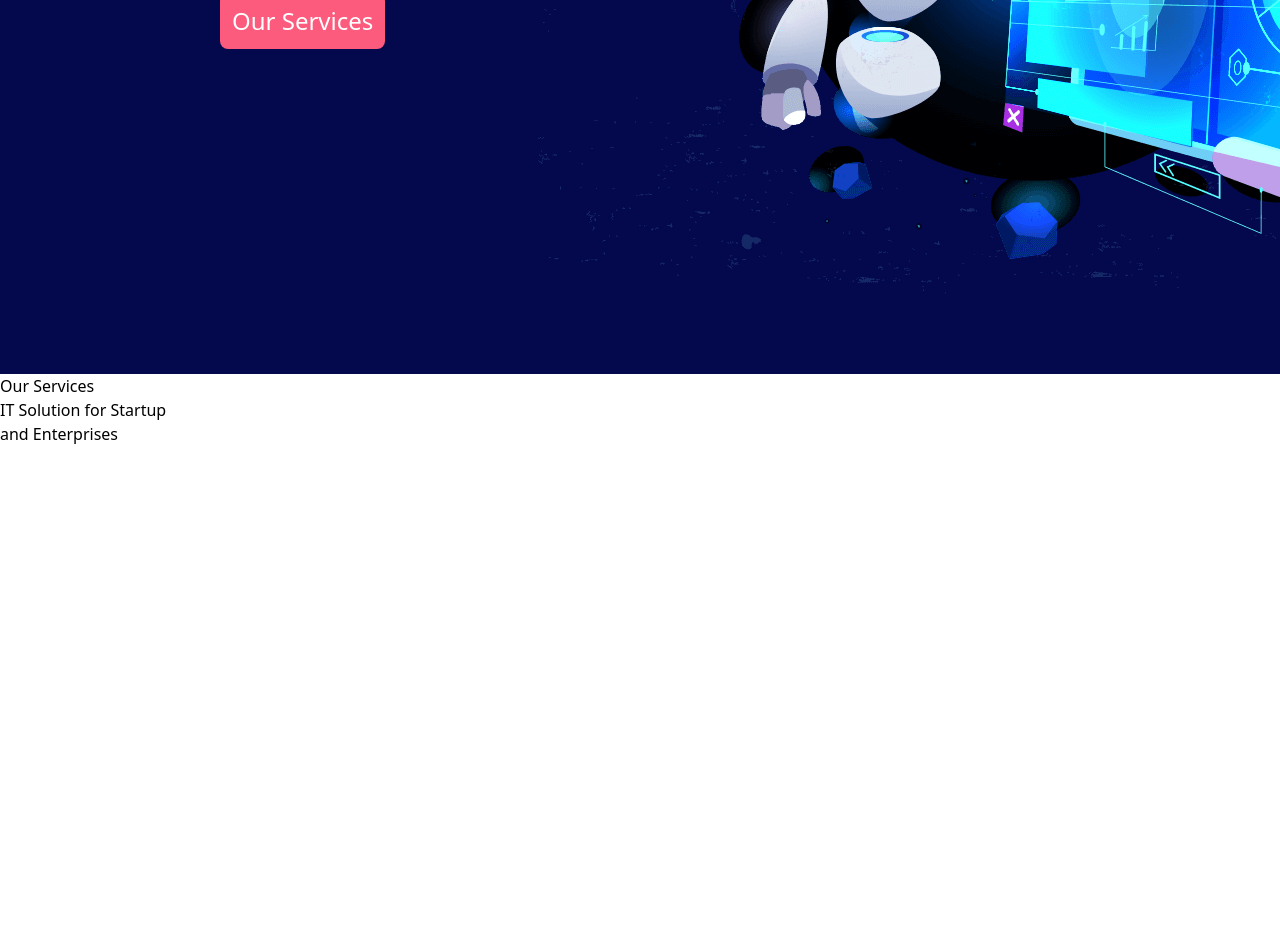
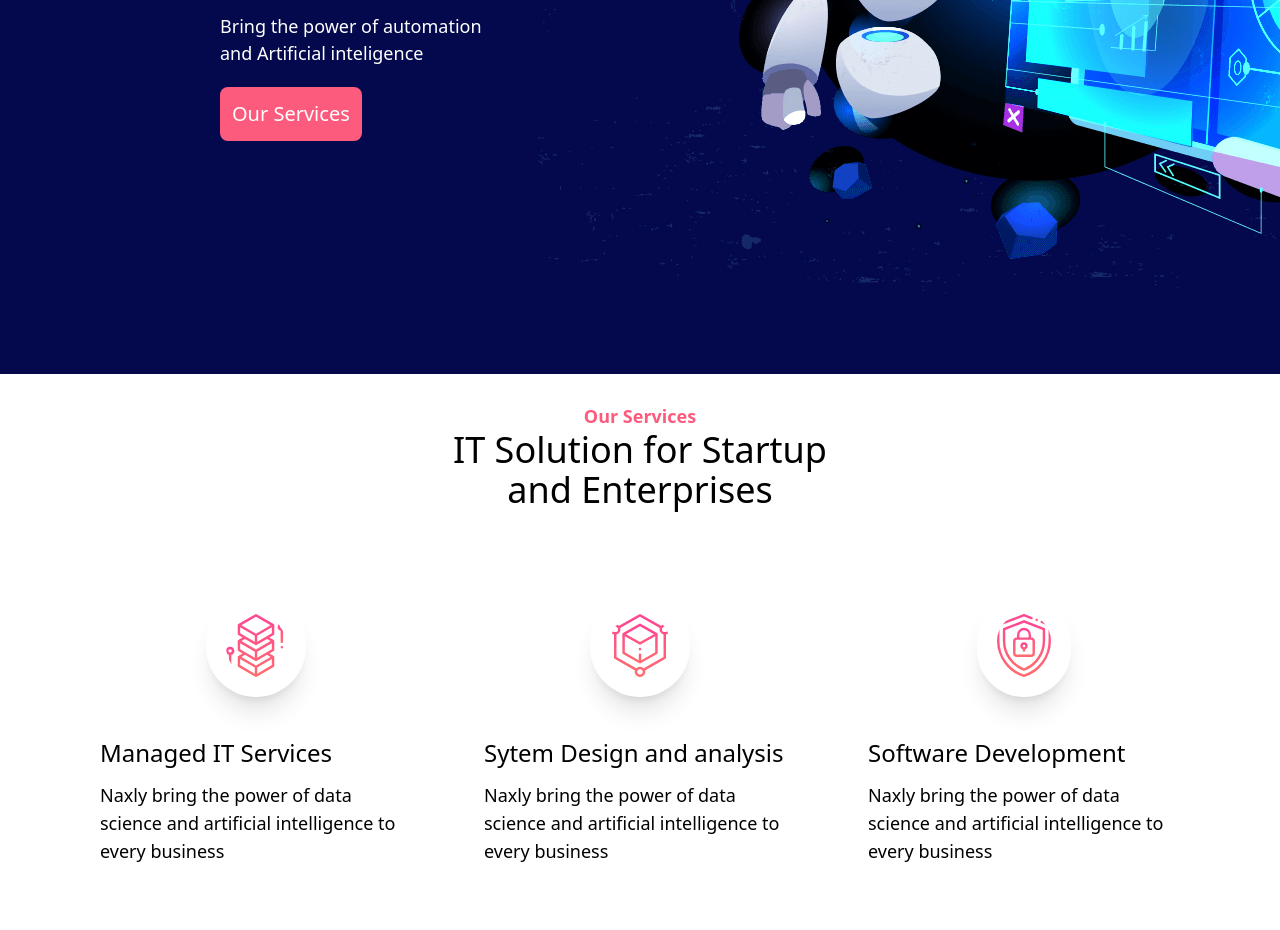
Before and after one commit to efron07/IT-landing-page, a website: page index.html in a window 1280 px wide. Shown: the part 459-1389 px from the top of the page. Before the commit the page ends 905 px from the top, so only its background shows below. Drawn offline with Linux system fonts and the light colour scheme.

Commit message:
services

```diff
--- a/index.html
+++ b/index.html
@@ -27,27 +27,46 @@
         </div>
      </nav>
      <!-- header -->
-    <section id="hoome">
+    <section id="home">
        <header  class="bg-color-secondary pb-20 ">
-        <div class="container ">
+        <div class="container mx-auto">
             <div class="container pr-50 relative left-96 ">
                 <img src="/img/hero-img.png" alt="hero-image" srcset="">
             </div>
-            <div class="container px-48 absolute top-64 left-7 z-10">
-                <h1 class="text-white text-5xl tracking-wider font-bold">We Provide Best <br>IT solution</h1>
-                <p class="text-white pt-6 text-xl">Bring the power of automation <br> and Artificial inteligence</p>
+            <div class="container px-48 absolute top-64 left-7 z-10 mx-auto">
+                <h1 class="text-white text-[64px] tracking-wider ">We Provide Best <br>IT solution</h1>
+                <p class="text-white pt-6 text-[18px]">Bring the power of automation <br> and Artificial inteligence</p>
                 <div class="py-5 ">
-                    <button class="border-solid bg-color-primary p-3 rounded-lg  text-2xl text-white"> Our Services</button>
+                    <button class="border-solid bg-color-primary p-3 rounded-lg  text-[20px] text-white"> Our Services</button>
                 </div>
             </div>
 
         </div>
        </header>
    </section>
-   <section id="services">
-    <div class="container">
-        <p>Our Services</p>
-        <h1>IT Solution for Startup <br> and Enterprises</h1>
+   <section id="services" class="pt-7">
+    <div class="container items-center text-center mx-auto ">
+        <p class="text-center text-color-primary text-lg font-semibold ">Our Services</p>
+        <h1 class="text-center text-4xl">IT Solution for Startup <br> and Enterprises</h1>
+    </div>
+    <div class="container mx-auto flex my-12 items-center justify-center">
+
+      <div class="  w-96 p-9 relative hover:bg-color-primary">
+       <img class=" bg-white  p-5 mx-auto rounded-full shadow-xl" src="/img/services1.svg" alt="service ">
+        <h2 class="text-2xl pt-10">Managed IT Services</h2>
+        <p class="text-lg pt-3">Naxly bring the power of data science and artificial intelligence to every business</p>
+      </div>
+      <div class="  w-96 p-9 relative hover:bg-color-primary">
+       <img class=" bg-white  p-5 mx-auto rounded-full shadow-xl" src="/img/services2.svg" alt="service ">
+        <h2 class="text-2xl pt-10">Sytem Design and analysis</h2>
+        <p class="text-lg pt-3">Naxly bring the power of data science and artificial intelligence to every business</p>
+      </div>
+      <div class="  w-96 p-9 relative hover:bg-color-primary">
+       <img class=" bg-white  p-5 mx-auto rounded-full shadow-xl" src="/img/services3.svg" alt="service ">
+        <h2 class="text-2xl pt-10">Software Development</h2>
+        <p class="text-lg pt-3">Naxly bring the power of data science and artificial intelligence to every business</p>
+      </div>
+
     </div>
    </section>
 </body>
```
Also changed, not shown: css/main.css.
